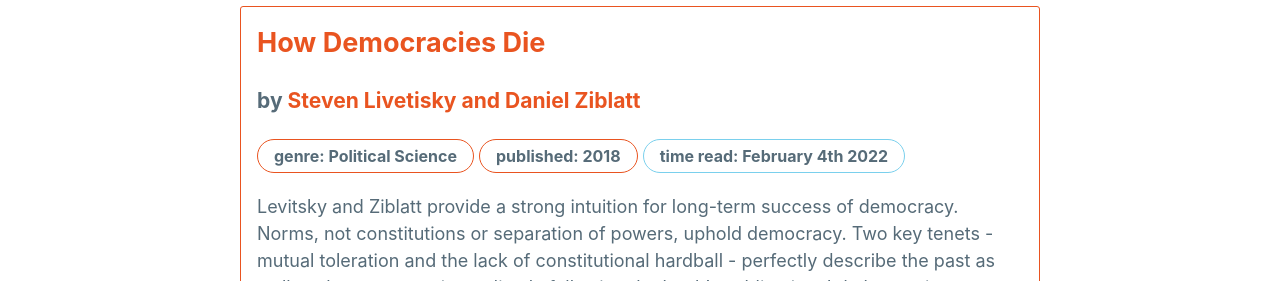
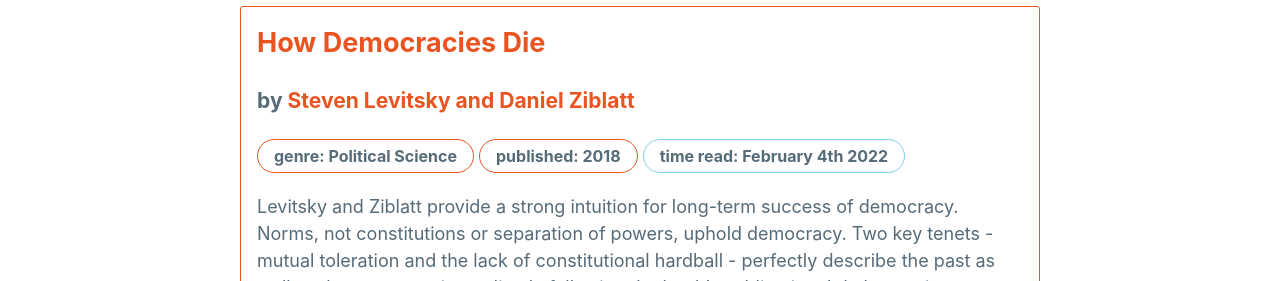
Before and after one commit to mattxwang/lowkey, a Jekyll site: the page built from stats/books.html, in a window 1280 px wide and 900 px high, scrolled down 393 px. Shown: the part 172-453 px from the top of the window. Built offline with Jekyll 4.4.1, drawn with Linux system fonts in a browser that asks for light colours.

Commit message:
Levitsky typo

```diff
--- a/_data/books.yml
+++ b/_data/books.yml
@@ -531,7 +531,7 @@
     The Sympathizer is anger, confusion, and nihilism manifested into literature. Nguyen's writing style is deeply intimate and shocking, if dramatic at times. The narrator's whirlwind tour of the aftermath of the Vietnam War is as enthralling as it is disturbing. Commentary seeps in to every page of the book: on war, political ideology, hypocrisy, sex, dignity, allegiance, propaganda and ultimately, duality. Nothing is worth more than independence and freedom.
 howdemocraciesdie:
   title: How Democracies Die
-  author: Steven Livetisky and Daniel Ziblatt
+  author: Steven Levitsky and Daniel Ziblatt
   genre: Political Science
   year_published: 2018
   time_read: February 4th 2022
```
